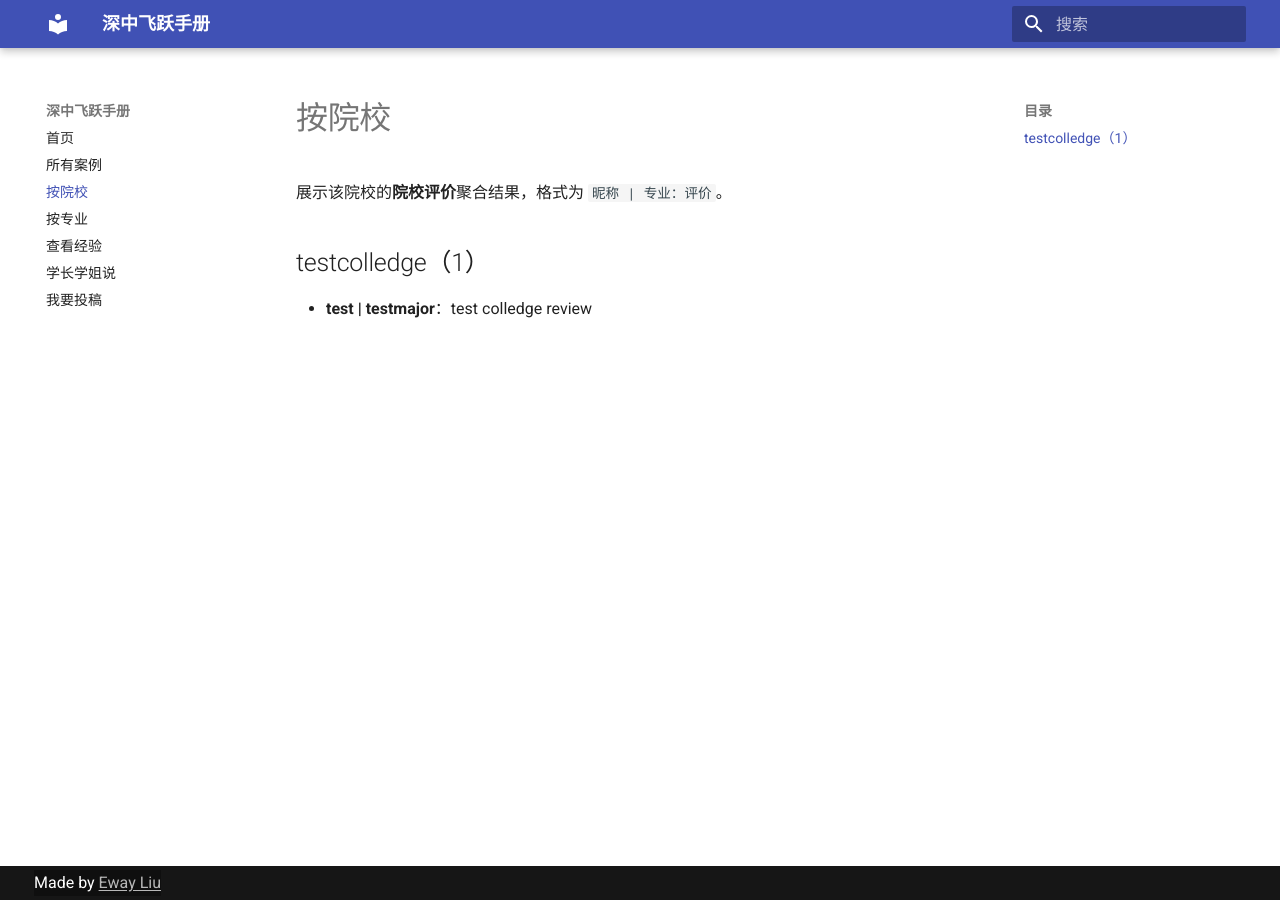
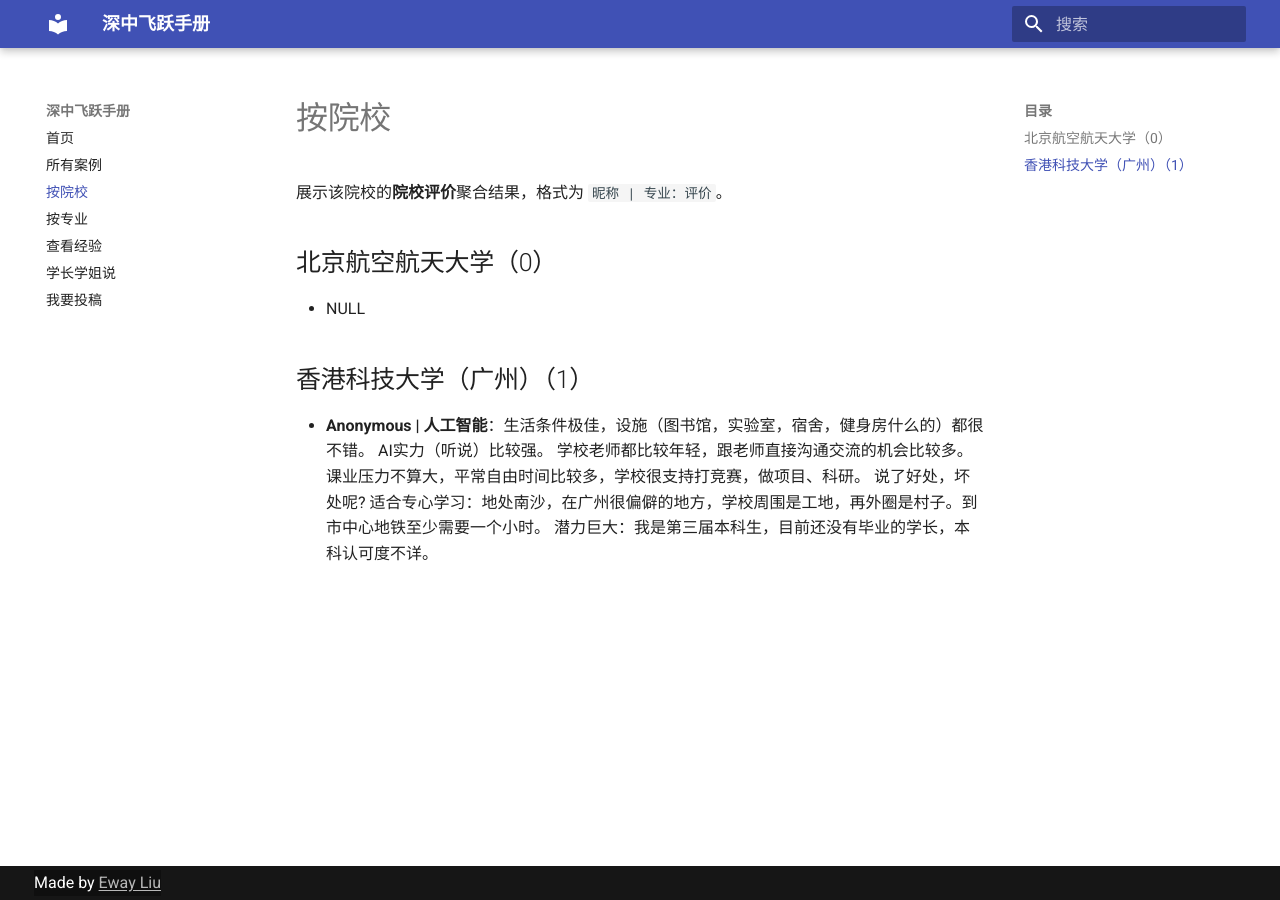
Before and after one commit to Eway-Liu/SZ-FeiYue, an MkDocs documentation site: the page built from docs/cases/by-university.md, in a window 1280 px wide. Built offline with MkDocs 1.6.1 and Material for MkDocs 9.7.7, drawn with Linux system fonts in a browser that asks for light colours.

Commit message:
update  Anonymous logic

```diff
--- a/docs/cases/by-university.md
+++ b/docs/cases/by-university.md
@@ -2,6 +2,10 @@
 
 展示该院校的**院校评价**聚合结果，格式为 `昵称 | 专业：评价`。
 
-## testcolledge（1）
+## 北京航空航天大学（0）
 
-- **test | testmajor**：test colledge review
+- NULL
+
+## 香港科技大学（广州）（1）
+
+- **Anonymous | 人工智能**：生活条件极佳，设施（图书馆，实验室，宿舍，健身房什么的）都很不错。 AI实力（听说）比较强。 学校老师都比较年轻，跟老师直接沟通交流的机会比较多。 课业压力不算大，平常自由时间比较多，学校很支持打竞赛，做项目、科研。 说了好处，坏处呢? 适合专心学习：地处南沙，在广州很偏僻的地方，学校周围是工地，再外圈是村子。到市中心地铁至少需要一个小时。 潜力巨大：我是第三届本科生，目前还没有毕业的学长，本科认可度不详。
--- a/docs/cases/index.md
+++ b/docs/cases/index.md
@@ -1,5 +1,6 @@
 # 案例总览
 
-当前收录：**1** 条。点击标题进入详情页。
+当前收录：**2** 条。点击标题进入详情页。
 
-- [test | 312 | testcolledge | testmajor](case-8a48614e3f/)
+- [Anonymous | 666 | 香港科技大学（广州） | 人工智能](case-f808969aea/)
+- [R | 655 | 北京航空航天大学 | 计算机科学与技术](case-e4dcc5fb64/)
--- a/docs/experience.md
+++ b/docs/experience.md
@@ -2,4 +2,5 @@
 
 本页汇总所有已收录案例的 **给学弟学妹的建议**。
 
-- **test | 312 | testcolledge | testmajor**：test advise
+- **Anonymous | 666 | 香港科技大学（广州） | 人工智能**：如果自己有很强主观能动性，想做点卷绩点之外的竞赛，项目，科研，很适合来我们学校。这里极其自由，字面意义上没有任何人管你（无导员，无班级），而且自由时间超多。
+上大学了，所有东西基本都是自学（课上学习效率不高），跟高考有人推着朝同一个目标学不一样。
```
Also changed, not shown: docs/cases/by-major.md (+6 -2 lines), docs/cases/case-e4dcc5fb64.md (added, +32 -0 lines), docs/cases/case-f808969aea.md (added, +33 -0 lines), docs/cases_raw/submission-2026-1-11-0-13-15-0001-4c9e3d33cc.md (deleted, +0 -14 lines), docs/cases_raw/submission-2026-1-11-17-29-04-0001-c344890ec9.md (added, +14 -0 lines), docs/cases_raw/submission-2026-1-11-21-27-33-0002-27f675b2d4.md (added, +25 -0 lines), docs/index.md (+1 -1 lines).
